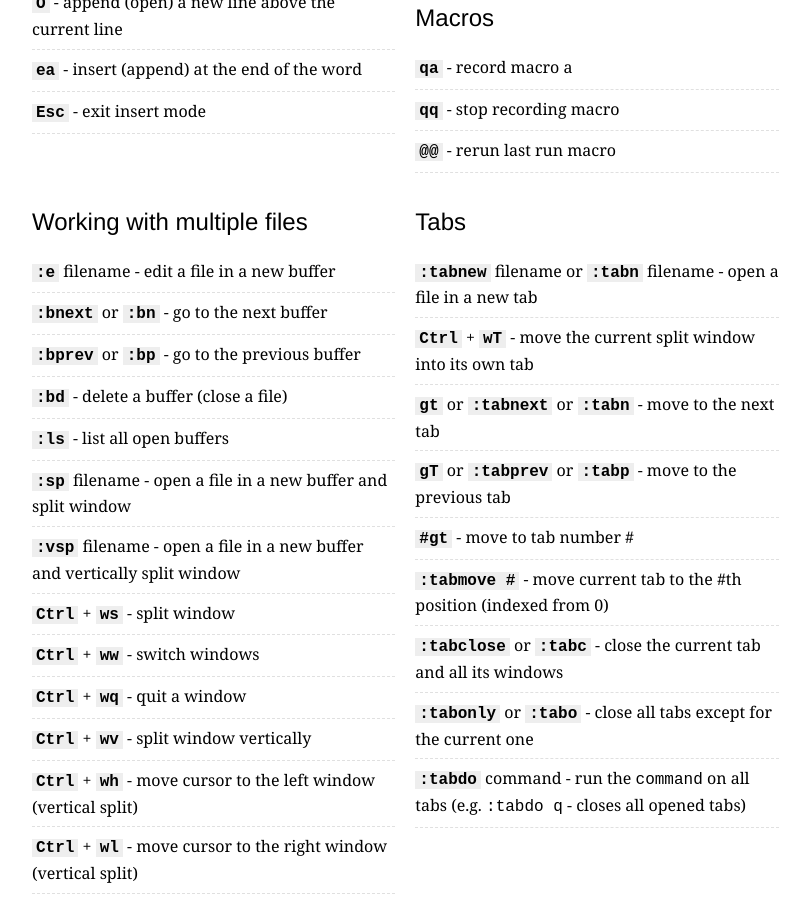
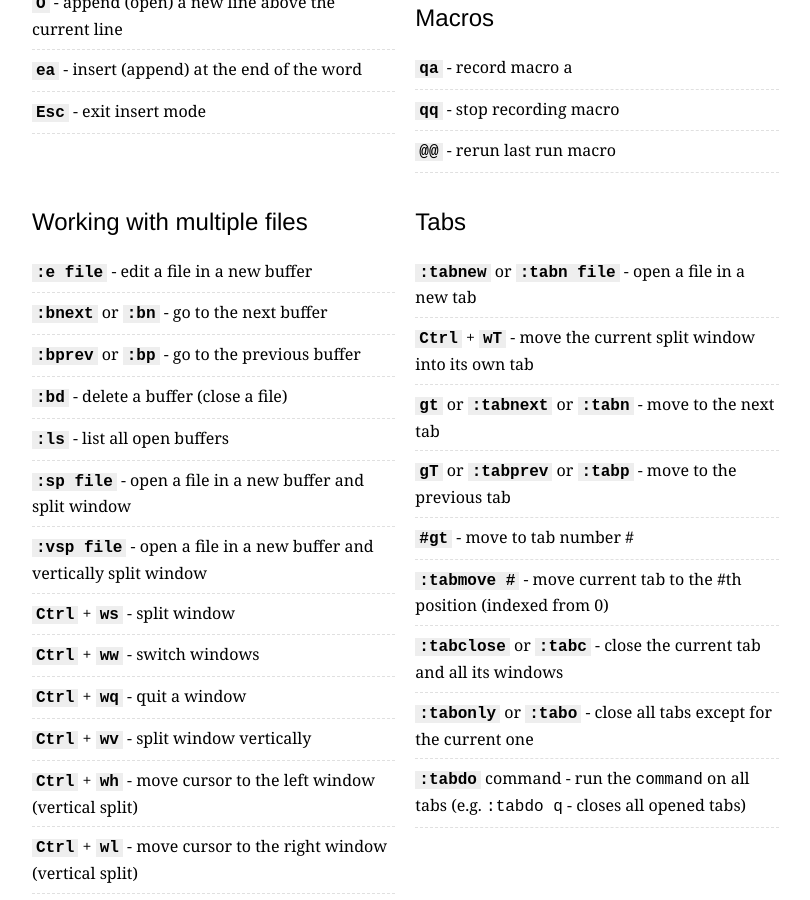
Before and after one commit to rtorr/vim-cheat-sheet, a Jekyll site: the page built from index.html, in a window 1280 px wide and 900 px high, scrolled down 2082 px. Shown: the whole window, without its empty margins (43-853 px from the left). Built offline with Jekyll 4.4.1, drawn with Linux system fonts in a browser that asks for light colours.

Commit message:
Add translation options for upstream issue #33

```diff
--- a/_config.yml
+++ b/_config.yml
@@ -216,6 +216,11 @@
           colontabo: "close all tabs except for the current one"
           colontabdo: "run the <code>command</code> on all tabs (e.g. <code>:tabdo q</code> - closes all opened tabs)"
 
+      words:
+        keyword: "keyword"
+        file: "file"
+        movement: "movement"
+
       languages:
         title: "Languages"
 
--- a/_layouts/page.html
+++ b/_layouts/page.html
@@ -9,9 +9,9 @@
       <div class="grid-lg-1-3">
         <h2>{{ page.global.title }}</h2>
         <ul>
-          <li><kbd>:help keyword</kbd> - {{ page.global.commands.helpForKeyword }}</li>
-          <li><kbd>:o file</kbd> - {{ page.global.commands.openFile }}</li>
-          <li><kbd>:saveas file</kbd> - {{ page.global.commands.saveAsFile }}</li>
+          <li><kbd>:help {{ page.words.keyword }}</kbd> - {{ page.global.commands.helpForKeyword }}</li>
+          <li><kbd>:o {{ page.words.file }}</kbd> - {{ page.global.commands.openFile }}</li>
+          <li><kbd>:saveas {{ page.words.file }}</kbd> - {{ page.global.commands.saveAsFile }}</li>
           <li><kbd>:close</kbd> - {{ page.global.commands.closePane }}</li>
         </ul>
         <h2>{{ page.cursorMovement.title }}</h2>
@@ -174,13 +174,13 @@
       <div class="grid-lg-1-3">
         <h2>{{ page.workingWithMultipleFiles.title }}</h2>
         <ul>
-          <li><kbd>:e</kbd> filename - {{ page.workingWithMultipleFiles.commands.colone }}</li>
+          <li><kbd>:e {{ page.words.file }}</kbd> - {{ page.workingWithMultipleFiles.commands.colone }}</li>
           <li><kbd>:bnext</kbd> or <kbd>:bn</kbd> - {{ page.workingWithMultipleFiles.commands.colonbnext }}</li>
           <li><kbd>:bprev</kbd> or <kbd>:bp</kbd> - {{ page.workingWithMultipleFiles.commands.colonbprev }}</li>
           <li><kbd>:bd</kbd> - {{ page.workingWithMultipleFiles.commands.colonbd }}</li>
           <li><kbd>:ls</kbd> - {{ page.workingWithMultipleFiles.commands.colonls }}</li>
-          <li><kbd>:sp</kbd> filename - {{ page.workingWithMultipleFiles.commands.colonsp }}</li>
-          <li><kbd>:vsp</kbd> filename - {{ page.workingWithMultipleFiles.commands.colonvsp }}</li>
+          <li><kbd>:sp {{ page.words.file }}</kbd> - {{ page.workingWithMultipleFiles.commands.colonsp }}</li>
+          <li><kbd>:vsp {{ page.words.file }}</kbd> - {{ page.workingWithMultipleFiles.commands.colonvsp }}</li>
           <li><kbd>Ctrl</kbd> + <kbd>ws</kbd> - {{ page.workingWithMultipleFiles.commands.ctrlPlusws }}</li>
           <li><kbd>Ctrl</kbd> + <kbd>ww</kbd> - {{ page.workingWithMultipleFiles.commands.ctrlPlusww }}</li>
           <li><kbd>Ctrl</kbd> + <kbd>wq</kbd> - {{ page.workingWithMultipleFiles.commands.ctrlPluswq }}</li>
@@ -194,7 +194,7 @@
       <div class="grid-lg-1-3">
         <h2>{{ page.tabs.title }}</h2>
         <ul>
-          <li><kbd>:tabnew</kbd> filename or <kbd>:tabn</kbd> filename - {{ page.tabs.commands.colonTabNew }}</li>
+          <li><kbd>:tabnew</kbd> or <kbd>:tabn {{ page.words.file }}</kbd> - {{ page.tabs.commands.colonTabNew }}</li>
           <li><kbd>Ctrl</kbd> + <kbd>wT</kbd>  - {{ page.tabs.commands.ctrlPluswT }}</li>
           <li><kbd>gt</kbd> or <kbd>:tabnext</kbd> or <kbd>:tabn</kbd>  - {{ page.tabs.commands.gt }}</li>
           <li><kbd>gT</kbd> or <kbd>:tabprev</kbd> or <kbd>:tabp</kbd>  - {{ page.tabs.commands.gT }}</li>
--- a/lang/de_de/index.html
+++ b/lang/de_de/index.html
@@ -150,6 +150,11 @@
     colontabo: "alle Tabs schließen, außer dem Aktuellen"
     colontabdo: "führt <code>command</code> für alle Tabs aus (z.B.: <code>:tabdo q</code> - Schließt alle geöffneten Tabs)"
 
+words:
+    keyword: "Stichwort"
+    file: "Datei"
+    movement: "Cursor-Bewegung"
+
 languages:
   title: "Sprachen"
 
```
